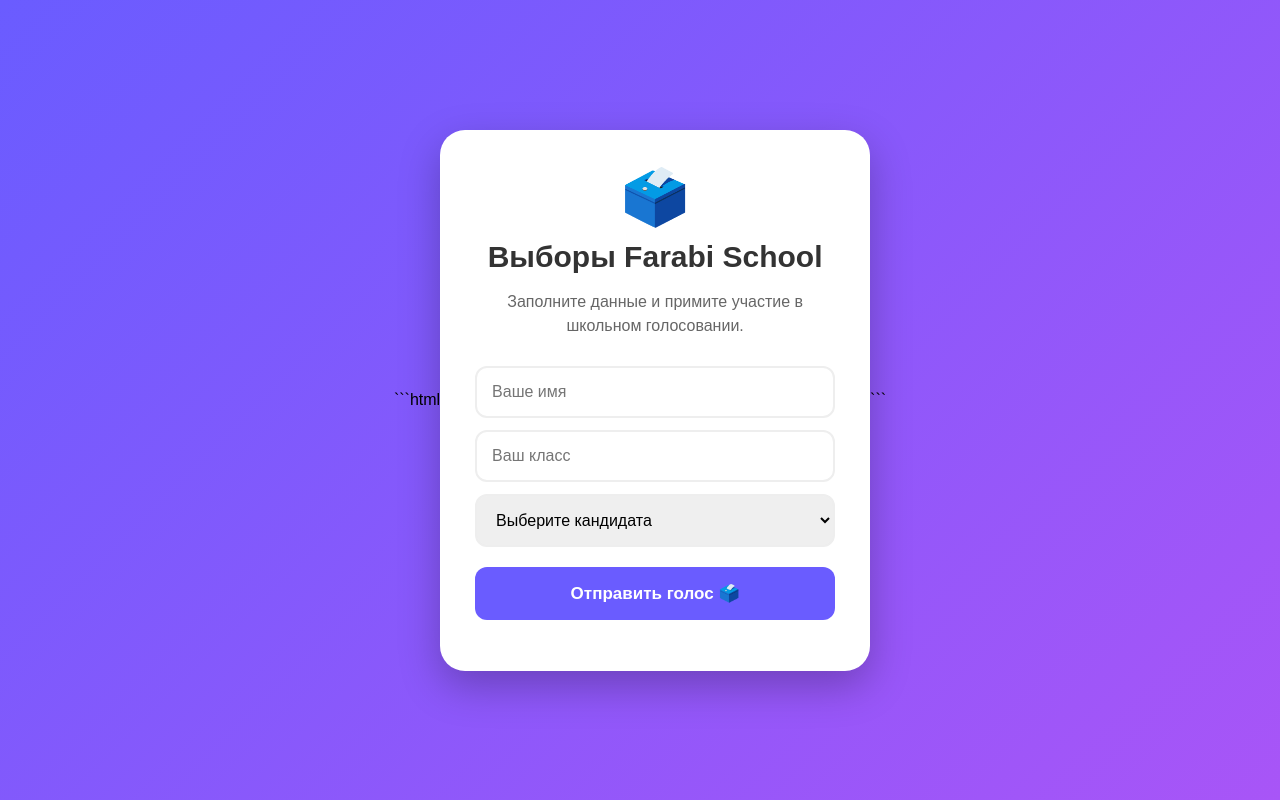
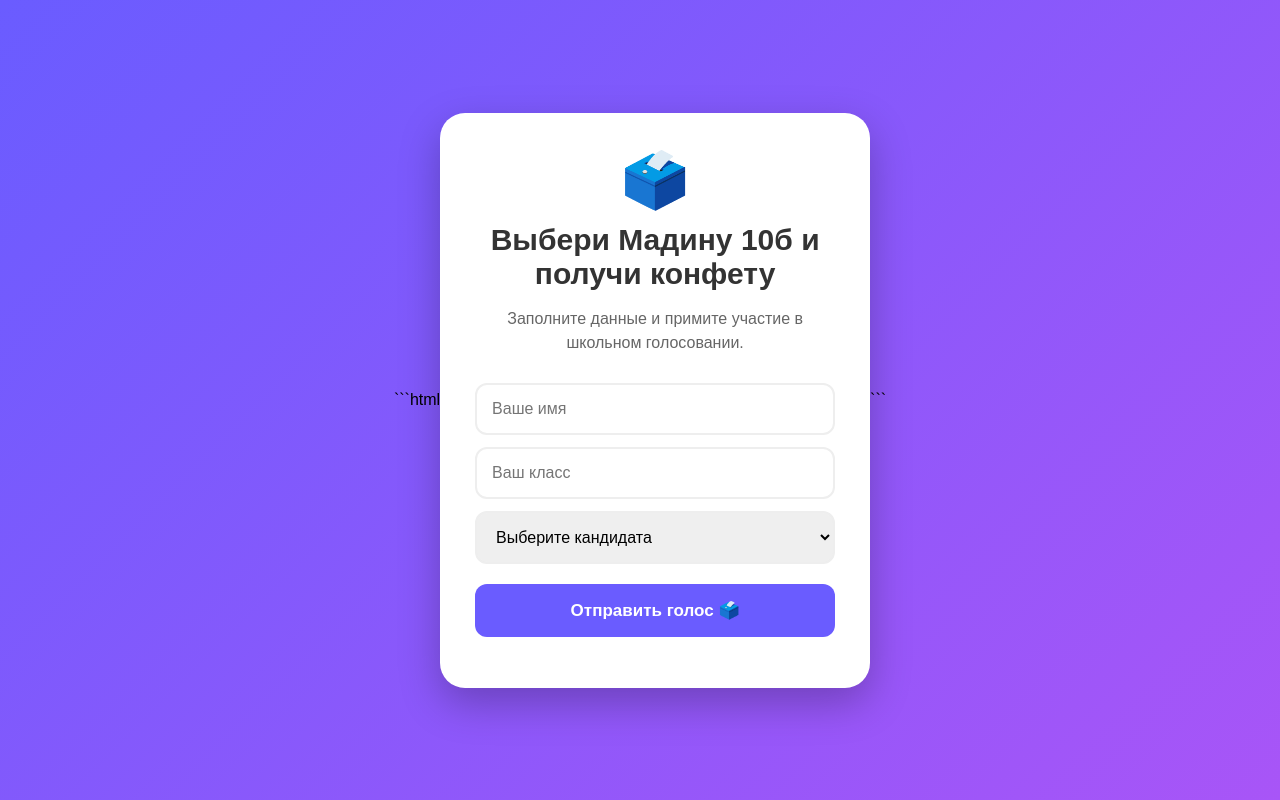
Before and after one commit to asanali32/-farabi-vote, a plain HTML site: page index.html in a window 1280 px wide. Drawn offline with Linux system fonts and the light colour scheme.

Commit message:
Update election title in index.html

```diff
--- a/index.html
+++ b/index.html
@@ -103,7 +103,7 @@
 
     <div class="emoji">🗳️</div>
 
-    <h1>Выборы Farabi School</h1>
+    <h1>Выбери Мадину 10б и получи конфету</h1>
 
     <p>
         Заполните данные и примите участие
```
